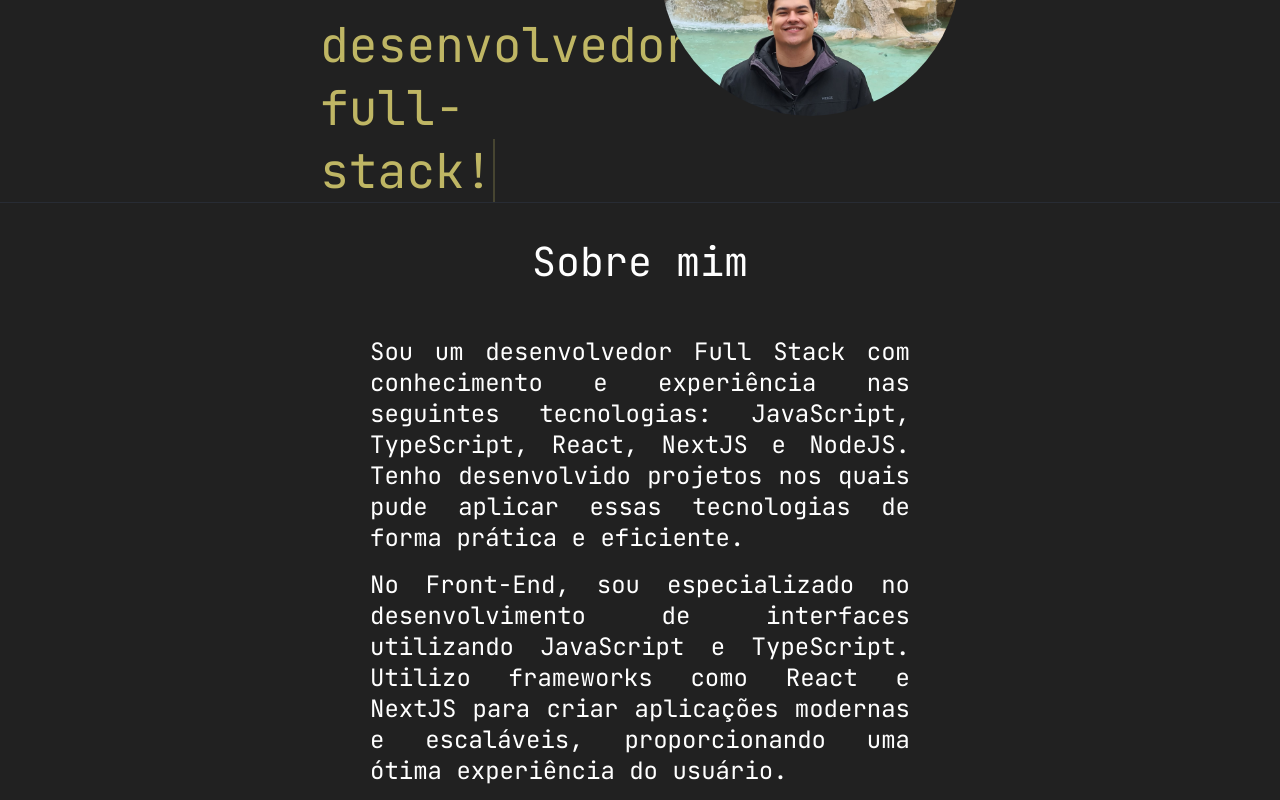
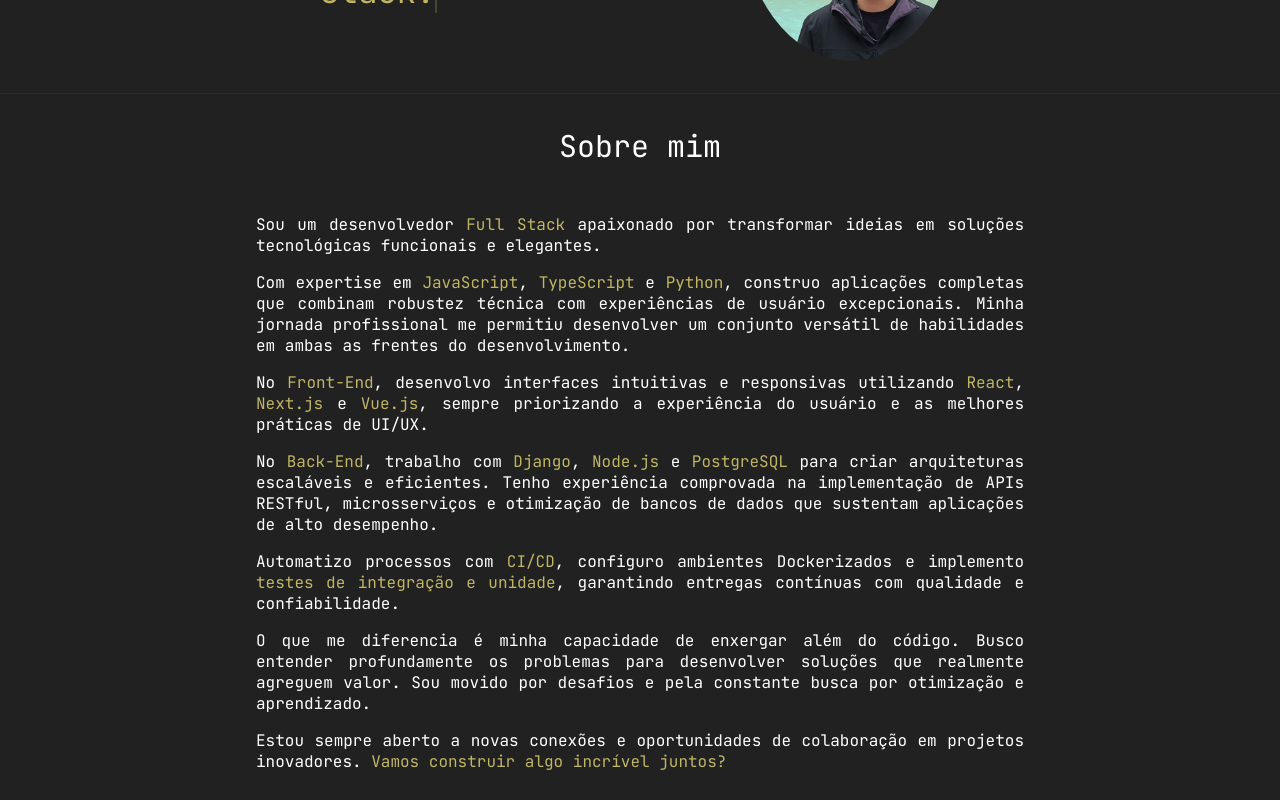
Before and after one commit to henriquealvesL/portfolio, a Next.js app: page / in a window 1280 px wide. Shown: the part 320-1120 px from the top of the page. Built offline with nearby package versions, Linux system fonts and the light colour scheme.

Commit message:
refactor: enhance personal description and update styling for better readability

```diff
--- a/src/app/page.tsx
+++ b/src/app/page.tsx
@@ -42,7 +42,7 @@
       </Header>
       <main style={{ marginTop: "80px" }}>
         <DescriptionContainer name="init">
-          <WritingEffect textValue="Olá! Eu sou o Henrique e sou desenvolvedor full-stack!" />
+          <WritingEffect textValue="Olá! Eu sou o Henrique e sou desenvolvedor Full Stack!" />
           <ImageDiv>
             <Image
               src={me}
@@ -56,28 +56,54 @@
         <Subtitle name="about">Sobre mim</Subtitle>
         <AboutContainer>
           <AboutText>
-            Sou um desenvolvedor Full Stack com conhecimento e experiência nas
-            seguintes tecnologias: JavaScript, TypeScript, React, NextJS e
-            NodeJS. Tenho desenvolvido projetos nos quais pude aplicar essas
-            tecnologias de forma prática e eficiente.
+            Sou um desenvolvedor <span className="highlight">Full Stack</span>{" "}
+            apaixonado por transformar ideias em soluções tecnológicas
+            funcionais e elegantes.
           </AboutText>
           <AboutText>
-            No Front-End, sou especializado no desenvolvimento de interfaces
-            utilizando JavaScript e TypeScript. Utilizo frameworks como React e
-            NextJS para criar aplicações modernas e escaláveis, proporcionando
-            uma ótima experiência do usuário.
+            Com expertise em <span className="highlight">JavaScript</span>,{" "}
+            <span className="highlight">TypeScript</span> e{" "}
+            <span className="highlight">Python</span>, construo aplicações
+            completas que combinam robustez técnica com experiências de usuário
+            excepcionais. Minha jornada profissional me permitiu desenvolver um
+            conjunto versátil de habilidades em ambas as frentes do
+            desenvolvimento.
           </AboutText>
           <AboutText>
-            No Back-End, trabalho com NodeJS para construir APIs eficientes,
-            utilizando as melhores práticas de desenvolvimento e arquitetura.
-            Tenho experiência na criação de servidores, integração com bancos de
-            dados e implementação de lógica de negócios.
+            No <span className="highlight">Front-End</span>, desenvolvo
+            interfaces intuitivas e responsivas utilizando{" "}
+            <span className="highlight">React</span>,{" "}
+            <span className="highlight">Next.js</span> e{" "}
+            <span className="highlight">Vue.js</span>, sempre priorizando a
+            experiência do usuário e as melhores práticas de UI/UX.
           </AboutText>
           <AboutText>
-            Se você está em busca de um desenvolvedor Full Stack versátil,
-            comprometido e apaixonado por tecnologia, estou pronto para
-            enfrentar novos desafios e colaborar em projetos inovadores. Vamos
-            juntos construir soluções incríveis!
+            No <span className="highlight">Back-End</span>, trabalho com{" "}
+            <span className="highlight">Django</span>,{" "}
+            <span className="highlight">Node.js</span> e{" "}
+            <span className="highlight">PostgreSQL</span> para criar
+            arquiteturas escaláveis e eficientes. Tenho experiência comprovada
+            na implementação de APIs RESTful, microsserviços e otimização de
+            bancos de dados que sustentam aplicações de alto desempenho.
+          </AboutText>
+          <AboutText>
+            Automatizo processos com <span className="highlight">CI/CD</span>,
+            configuro ambientes Dockerizados e implemento{" "}
+            <span className="highlight">testes de integração e unidade</span>,
+            garantindo entregas contínuas com qualidade e confiabilidade.
+          </AboutText>
+          <AboutText>
+            O que me diferencia é minha capacidade de enxergar além do código.
+            Busco entender profundamente os problemas para desenvolver soluções
+            que realmente agreguem valor. Sou movido por desafios e pela
+            constante busca por otimização e aprendizado.
+          </AboutText>
+          <AboutText>
+            Estou sempre aberto a novas conexões e oportunidades de colaboração
+            em projetos inovadores.{" "}
+            <span className="highlight">
+              Vamos construir algo incrível juntos?
+            </span>
           </AboutText>
 
           <Subtitle name="techs">Tecnologias</Subtitle>
--- a/src/app/pageStyle.ts
+++ b/src/app/pageStyle.ts
@@ -42,7 +42,7 @@
 `;
 
 export const Subtitle = styled(Element)`
-  font-size: 40px;
+  font-size: 1.875rem;
   text-align: center;
   margin-top: 32px;
   font-weight: normal;
@@ -63,18 +63,19 @@
 `
 
 export const AboutText = styled.p`
-  width: 540px;
-  font-size: 24px;
+  width: 48rem;
   text-align: justify;
 
   & + &{
     margin-top: 16px;
   }
 
+  .highlight{
+    color: #bfb664
+  }
+
   @media (max-width: 768px) {
     width: 300px;
-    font-size: 16px;
-
   }
 `
 
@@ -126,12 +127,12 @@
   gap: 8px;
 
   span{
-    font-size: 24px;
+    font-size: 1rem;
     color: #fff;
   }
 
   small{
-    font-size: 16px;
+    font-size: 0.875rem;
     color: #828282;
   }
 `
--- a/src/components/PortfolioProjects/styles.ts
+++ b/src/components/PortfolioProjects/styles.ts
@@ -53,7 +53,6 @@
 
 export const ProjectDescription = styled.div`
   max-width: 350px;
-  height: 315px ;
   text-align: justify;
   display: flex;
   flex-direction: column;
@@ -63,7 +62,10 @@
   h3{
     margin-bottom: 8px;
     color: #bfb664;
-    font-size: 24px;
+  }
+
+  p{
+    font-size: 0.875rem;
   }
 
   .used-techs{
--- a/src/components/WritingEffect/styles.ts
+++ b/src/components/WritingEffect/styles.ts
@@ -8,17 +8,17 @@
 export const Container = styled.div`
   margin-left: 25%;
   color: #BFB664;
-  width: 250px;
+  width: 550px;
 
   @media (max-width: 768px) {
     margin-left: 0;
+    width: 350px;
   }
 
   span{
-    font-size: 48px;
+    font-size: 2rem;
 
     @media (max-width: 768px) {
-    font-size: 32px;
   }
   }
 `;
```
